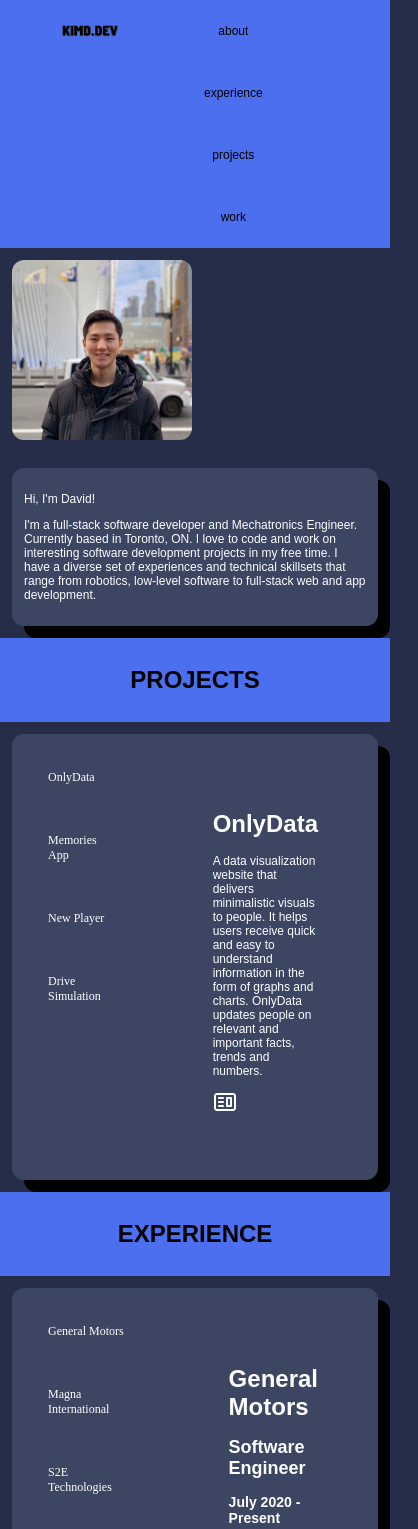
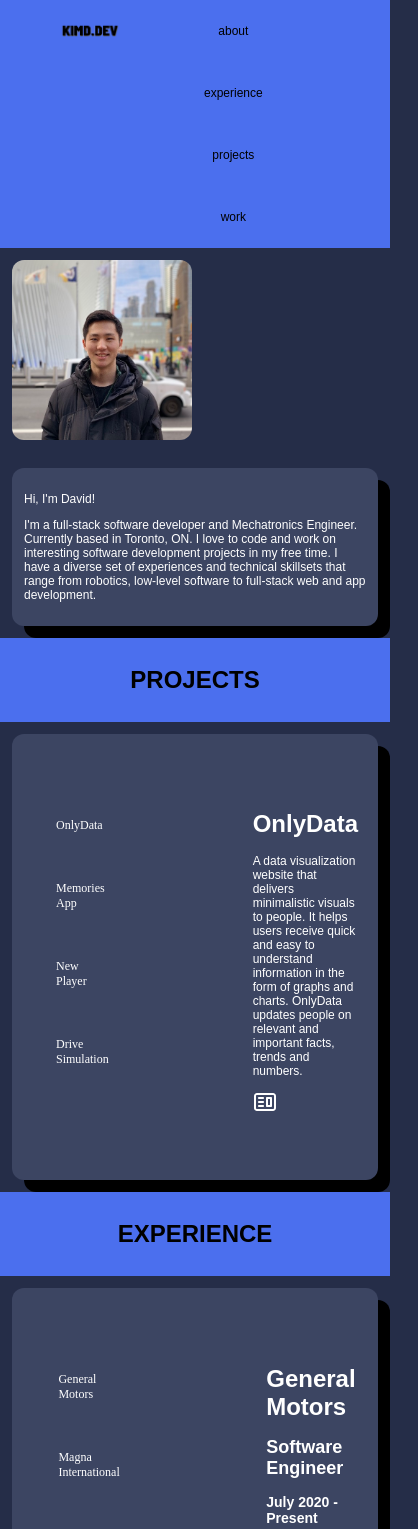
Before and after one commit to kim2552/kimd.dev, a React (Create React App) app: page / in a window 390 px wide. Shown: the top 1529 px of the page, 418 px wide, since content can reach past the window. Built offline with nearby package versions, Linux system fonts and the light colour scheme.

Commit message:
padding added for information-wrapper

```diff
--- a/src/scss/_information.scss
+++ b/src/scss/_information.scss
@@ -37,14 +37,14 @@
     @media only screen and (max-width: 1280px) {
         margin: $description-margin-md;
 
-        .scrollbar-wrapper{
+        .information-wrapper.scrollbar-wrapper{
             padding: $description-padding-md;
         }
     }
     @media only screen and (max-width: 768px) {
         margin: $description-margin-sm;
 
-        .scrollbar-wrapper{
+        .information-wrapper.scrollbar-wrapper{
             padding: $description-padding-sm;
         }
     }
```
